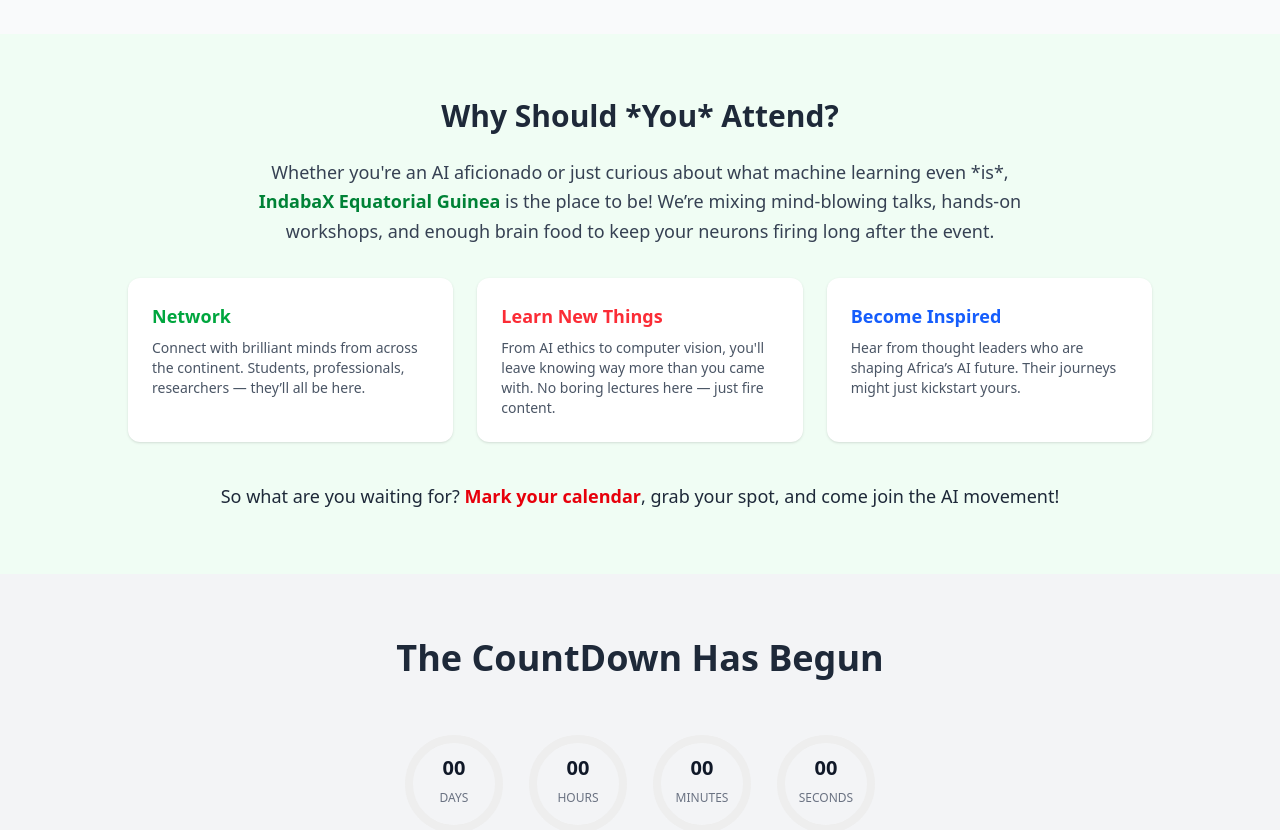
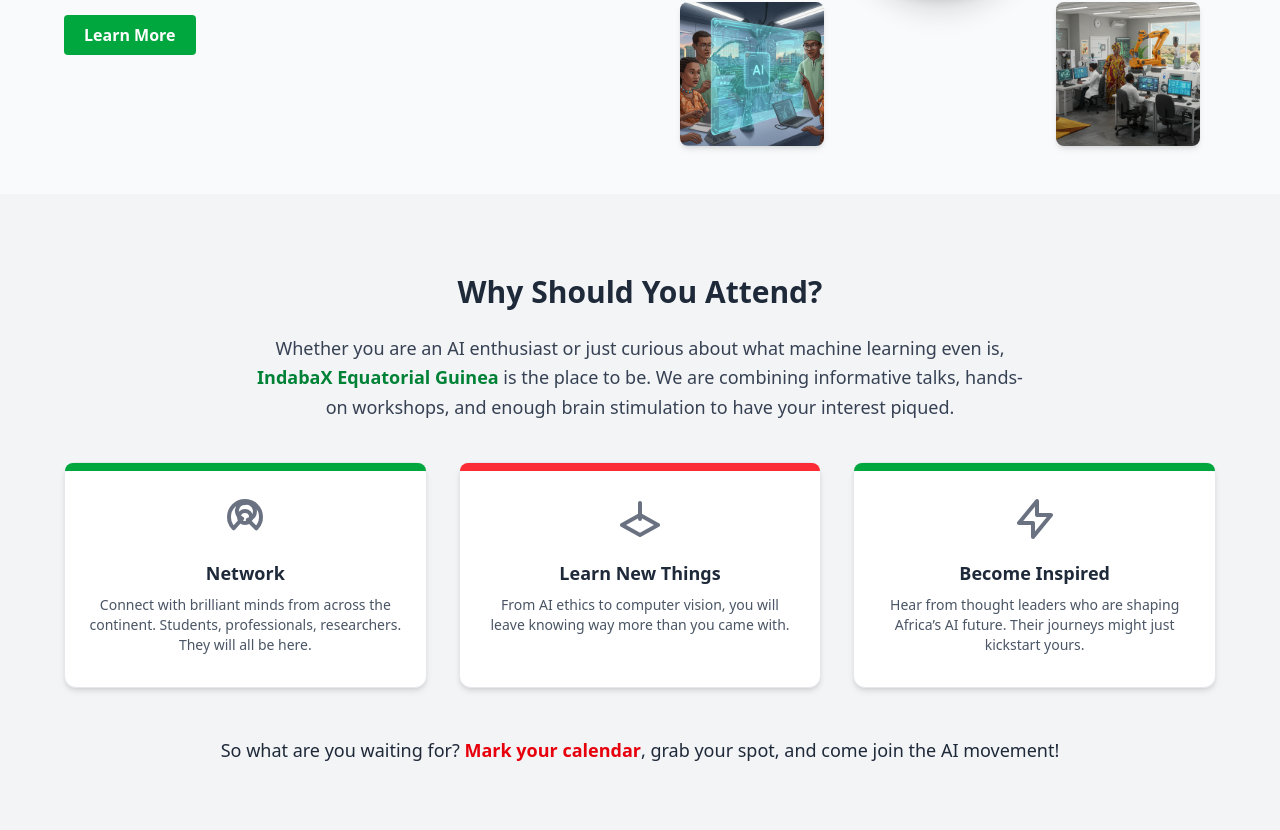
Before and after one commit to NeoPhetoane/IndabaX_Equatorial_Guinea, a React (Vite) app: page / in a window 1280 px wide. Shown: the part 1510-2340 px from the top of the page. Built offline with nearby package versions, Linux system fonts and the light colour scheme.

Commit message:
Hero, Why attend and styling changed.

```diff
--- a/src/pages/Home.jsx
+++ b/src/pages/Home.jsx
@@ -60,11 +60,11 @@ const testimonials = [
 
 export default function Home() {
   return (
-    <main className="font-sans text-gray-800">
+    <main className="font-sans text-gray-800 ">
       {/* Hero Section */}
       <section
         className="relative bg-cover bg-center text-white text-center py-75 px-4 sm:px-8 md:px-20"
-        style={{ backgroundImage: "url('/hero10.jpg')" }}
+        style={{ backgroundImage: "url('/hero1.jpg')" }}
       >
         <div className="absolute inset-0 bg-black/60"></div>
         <div className="relative z-10 max-w-4xl mx-auto flex flex-col items-center space-y-6">
@@ -78,9 +78,10 @@ export default function Home() {
             future of machine learning across Africa, one conversation at a
             time.
           </p>
+          <p className="text-lg md:text-2xl">Do not miss the next event: </p>
           <Link
             to="/registration"
-            className="bg-red-600 hover:bg-red-700 text-white font-semibold py-3 px-6 rounded-lg transition"
+            className="bg-red-600 hover:bg-green-700 text-white font-bold py-6 px-6 rounded-md transition"
           >
             Register Now
           </Link>
@@ -89,7 +90,7 @@ export default function Home() {
 
       {/* About Section */}
       <section className="bg-gray-50 py-12 px-4">
-        <div className="max-w-6xl mx-auto flex flex-col md:flex-row items-center gap-12">
+        <div className="max-w-6xl mx-auto flex flex-col md:flex-row items-start gap-12 mt-8 md:mt-20">
           {/* Text Content */}
           <div className="md:w-1/2">
             <h2 className="text-3xl font-bold mb-4 text-gray-800">
@@ -104,12 +105,12 @@ export default function Home() {
               and enthusiasts who want to engage with cutting-edge developments
               in AI, collaborate with others, and grow their careers through
               meaningful connections.
-              <br></br>
-              <br></br>
+              <br />
+              <br />
               We aim to advance our resourceful country using Artificial
               Intelligence and reach unimaginable heights
             </p>
-            <br></br>
+            <br />
             {/* Learn More Button */}
             <Link
               to="/about"
@@ -120,84 +121,148 @@ export default function Home() {
           </div>
 
           {/* Image Grid */}
-          <div className="relative w-full md:w-1/2 h-[400px] md:h-[500px]">
+          <div className="relative w-full md:w-1/2 min-h-[400px] md:min-h-[500px] md:self-start">
             <img
               src="/aboutsec1.jpg"
               alt="Top Left"
-              className="absolute top-0 left-0 w-36 h-32 md:w-44 md:h-44 object-cover rounded-lg shadow-lg hover:scale-150 transform transition duration-300"
+              className="absolute top-0 left-0 w-32 h-28 md:w-40 md:h-36 object-cover rounded-lg shadow-lg hover:scale-125 transform transition duration-300"
             />
             <img
-              src="aboutsec2.jpg"
+              src="/aboutsec2.jpg"
               alt="Top Right"
-              className="absolute top-0 right-0 w-36 h-32 md:w-44 md:h-44 object-cover rounded-lg shadow-lg
-             hover:scale-150 transform transition duration-300"
+              className="absolute top-0 right-0 w-32 h-28 md:w-40 md:h-36 object-cover rounded-lg shadow-lg hover:scale-125 transform transition duration-300"
             />
             <img
               src="/aboutsec3.jpg"
               alt="Center"
-              className="absolute top-1/2 left-1/2 w-44 h-44 md:w-56 md:h-56 transform -translate-x-1/2 -translate-y-1/2 object-cover rounded-full shadow-xl border-4 border-white
-             hover:scale-150 transform transition duration-300"
+              className="absolute top-1/2 left-1/2 w-40 h-40 md:w-52 md:h-52 transform -translate-x-1/2 -translate-y-1/2 object-cover rounded-full shadow-xl border-4 border-white hover:scale-125 transition duration-300"
             />
             <img
               src="/aboutsec4.jpg"
               alt="Bottom Left"
-              className="absolute bottom-0 left-4 w-32 h-32 md:w-40 md:h-40 object-cover rounded-lg shadow-md
-             hover:scale-150 transform transition duration-300"
+              className="absolute bottom-0 left-4 w-28 h-28 md:w-36 md:h-36 object-cover rounded-lg shadow-md hover:scale-125 transform transition duration-300"
             />
             <img
               src="/aboutsec5.jpg"
               alt="Bottom Right"
-              className="absolute bottom-0 right-4 w-32 h-32 md:w-40 md:h-40 object-cover rounded-lg shadow-md
-             hover:scale-150 transform transition duration-300"
+              className="absolute bottom-0 right-4 w-28 h-28 md:w-36 md:h-36 object-cover rounded-lg shadow-md hover:scale-125 transform transition duration-300"
             />
           </div>
         </div>
       </section>
 
       {/* Why Attend Section */}
-      <section className="bg-green-50 py-16 px-6">
-        <div className="max-w-5xl mx-auto text-center">
+      <section className="bg-gray-100 py-20 px-6">
+        <div className="max-w-6xl mx-auto text-center">
           <h2 className="text-3xl font-extrabold mb-6 text-gray-800">
-            Why Should *You* Attend?
+            Why Should You Attend?
           </h2>
-          <p className="text-lg text-gray-700 mb-6 leading-relaxed max-w-3xl mx-auto">
-            Whether you're an AI aficionado or just curious about what machine
-            learning even *is*,{" "}
+          <p className="text-lg text-gray-700 mb-10 leading-relaxed max-w-3xl mx-auto">
+            Whether you are an AI enthusiast or just curious about what machine
+            learning even is,{" "}
             <span className="text-green-700 font-semibold">
               IndabaX Equatorial Guinea
             </span>{" "}
-            is the place to be! We’re mixing mind-blowing talks, hands-on
-            workshops, and enough brain food to keep your neurons firing long
-            after the event.
+            is the place to be. We are combining informative talks, hands-on
+            workshops, and enough brain stimulation to have your interest
+            piqued.
           </p>
-          <div className="grid grid-cols-1 sm:grid-cols-2 md:grid-cols-3 gap-6 text-left mt-8">
-            <div className="bg-white rounded-xl shadow p-6 hover:scale-105 transform transition duration-300">
-              <h3 className="text-lg font-bold text-green-600 mb-2">Network</h3>
-              <p className="text-gray-600 text-sm">
+
+          {/* Cards */}
+          <div className="grid grid-cols-1 sm:grid-cols-2 md:grid-cols-3 gap-8">
+            {/* Card 1 */}
+            <div className="relative bg-white border border-gray-200 rounded-xl shadow-md px-6 py-8 hover:shadow-lg transition duration-300">
+              <div className="absolute top-0 left-0 w-full h-2 bg-green-600 rounded-t-xl" />
+              <div className="mb-4">
+                <svg
+                  className="w-12 h-12 text-gray-500 mx-auto"
+                  fill="none"
+                  stroke="currentColor"
+                  strokeWidth="2"
+                  viewBox="0 0 24 24"
+                >
+                  <path
+                    strokeLinecap="round"
+                    strokeLinejoin="round"
+                    d="M17.657 16.657L13.414 12.414A4 4 0 0012 4a4 4 0 00-1.414 7.757L6.343 16.657a8 8 0 1111.314 0z"
+                  />
+                  <path
+                    strokeLinecap="round"
+                    strokeLinejoin="round"
+                    d="M15 11a3 3 0 11-6 0 3 3 0 016 0z"
+                  />
+                </svg>
+              </div>
+              <h3 className="text-lg font-semibold text-gray-800 mb-2">
+                Network
+              </h3>
+              <p className="text-sm text-gray-600">
                 Connect with brilliant minds from across the continent.
-                Students, professionals, researchers — they’ll all be here.
+                Students, professionals, researchers. They will all be here.
               </p>
             </div>
-            <div className="bg-white rounded-xl shadow p-6 hover:scale-105 transform transition duration-300">
-              <h3 className="text-lg font-bold text-red-500 mb-2">
+
+            {/* Card 2 */}
+            <div className="relative bg-white border border-gray-200 rounded-xl shadow-md px-6 py-8 hover:shadow-lg transition duration-300">
+              <div className="absolute top-0 left-0 w-full h-2 bg-red-500 rounded-t-xl" />
+              <div className="mb-4">
+                <svg
+                  className="w-12 h-12 text-gray-500 mx-auto"
+                  fill="none"
+                  stroke="currentColor"
+                  strokeWidth="2"
+                  viewBox="0 0 24 24"
+                >
+                  <path
+                    strokeLinecap="round"
+                    strokeLinejoin="round"
+                    d="M12 20l9-5-9-5-9 5 9 5z"
+                  />
+                  <path
+                    strokeLinecap="round"
+                    strokeLinejoin="round"
+                    d="M12 12V4"
+                  />
+                </svg>
+              </div>
+              <h3 className="text-lg font-semibold text-gray-800 mb-2">
                 Learn New Things
               </h3>
-              <p className="text-gray-600 text-sm">
-                From AI ethics to computer vision, you'll leave knowing way more
-                than you came with. No boring lectures here — just fire content.
+              <p className="text-sm text-gray-600">
+                From AI ethics to computer vision, you will leave knowing way
+                more than you came with.
               </p>
             </div>
-            <div className="bg-white rounded-xl shadow p-6 hover:scale-105 transform transition duration-300">
-              <h3 className="text-lg font-bold text-blue-600 mb-2">
+
+            {/* Card 3 */}
+            <div className="relative bg-white border border-gray-200 rounded-xl shadow-md px-6 py-8 hover:shadow-lg transition duration-300">
+              <div className="absolute top-0 left-0 w-full h-2 bg-green-600 rounded-t-xl" />
+              <div className="mb-4">
+                <svg
+                  className="w-12 h-12 text-gray-500 mx-auto"
+                  fill="none"
+                  stroke="currentColor"
+                  strokeWidth="2"
+                  viewBox="0 0 24 24"
+                >
+                  <path
+                    strokeLinecap="round"
+                    strokeLinejoin="round"
+                    d="M13 10V3L4 14h7v7l9-11h-7z"
+                  />
+                </svg>
+              </div>
+              <h3 className="text-lg font-semibold text-gray-800 mb-2">
                 Become Inspired
               </h3>
-              <p className="text-gray-600 text-sm">
+              <p className="text-sm text-gray-600">
                 Hear from thought leaders who are shaping Africa’s AI future.
                 Their journeys might just kickstart yours.
               </p>
             </div>
           </div>
-          <p className="mt-10 text-lg font-medium text-gray-800">
+
+          <p className="mt-12 text-lg font-medium text-gray-800">
             So what are you waiting for?{" "}
             <span className="text-red-600 font-bold">Mark your calendar</span>,
             grab your spot, and come join the AI movement!
@@ -208,7 +273,7 @@ export default function Home() {
       {/* Invitation and countdown */}
       <section className="bg-gray-100 py-16 px-6">
         <div className="max-w-5xl mx-auto text-center">
-          <CountdownTimer />
+          <CountdownTimer targetDate="2025-07-01T00:00:00" />
           <p className="text-xl text-gray-700 mb-6 leading-relaxed max-w-3xl mx-auto">
             We’re just days away from an unforgettable gathering of innovators,
             researchers, and students passionate about AI in Africa. Mark your
```
